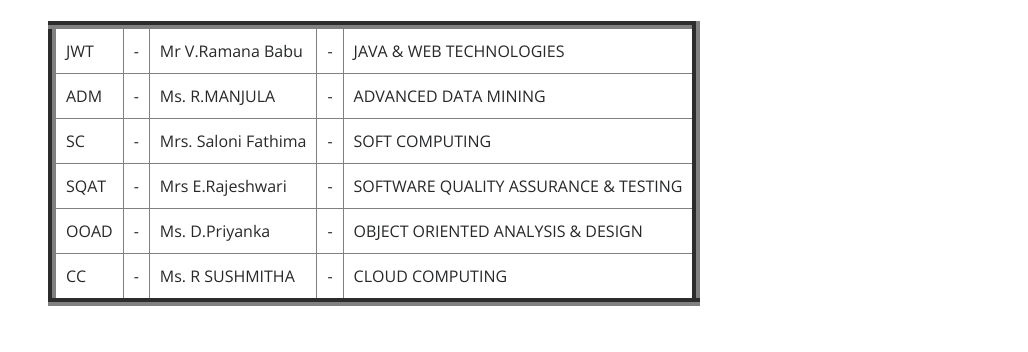
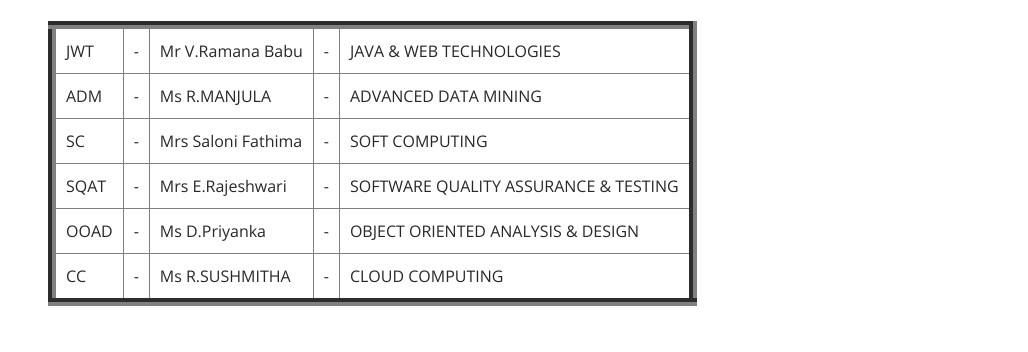
Before and after one commit to Yogesh-Singh-Gadwal/KU, a plain HTML site: page index.html in a window 1280 px wide. Shown: the part 1169-1521 px from the top of the page, without its empty margins (252-1280 px from the left). Drawn offline with nearby package versions, Linux system fonts and the light colour scheme.

Commit message:
Update index.html

```diff
--- a/index.html
+++ b/index.html
@@ -314,14 +314,14 @@
                   <tr>
                     <td>ADM</td>
                     <td>-</td>
-                    <td colspan="3">Ms. R.MANJULA</td>
+                    <td colspan="3">Ms R.MANJULA</td>
                     <td>-</td>
                     <td colspan="4">ADVANCED DATA MINING</td>
                   </tr>
                   <tr>
                     <td>SC</td>
                     <td>-</td>
-                    <td colspan="3">Mrs. Saloni Fathima</td>
+                    <td colspan="3">Mrs Saloni Fathima</td>
                     <td>-</td>
                     <td colspan="4">SOFT COMPUTING</td>
                   </tr>
@@ -335,14 +335,14 @@
                   <tr>
                     <td>OOAD</td>
                     <td>-</td>
-                    <td colspan="3">Ms. D.Priyanka</td>
+                    <td colspan="3">Ms D.Priyanka</td>
                     <td>-</td>
                     <td colspan="4">OBJECT ORIENTED ANALYSIS & DESIGN</td>
                   </tr>
                   <tr>
                     <td>CC</td>
                     <td>-</td>
-                    <td colspan="3">Ms. R SUSHMITHA</td>
+                    <td colspan="3">Ms R.SUSHMITHA</td>
                     <td>-</td>
                     <td colspan="4">CLOUD COMPUTING</td>
                   </tr>
```
